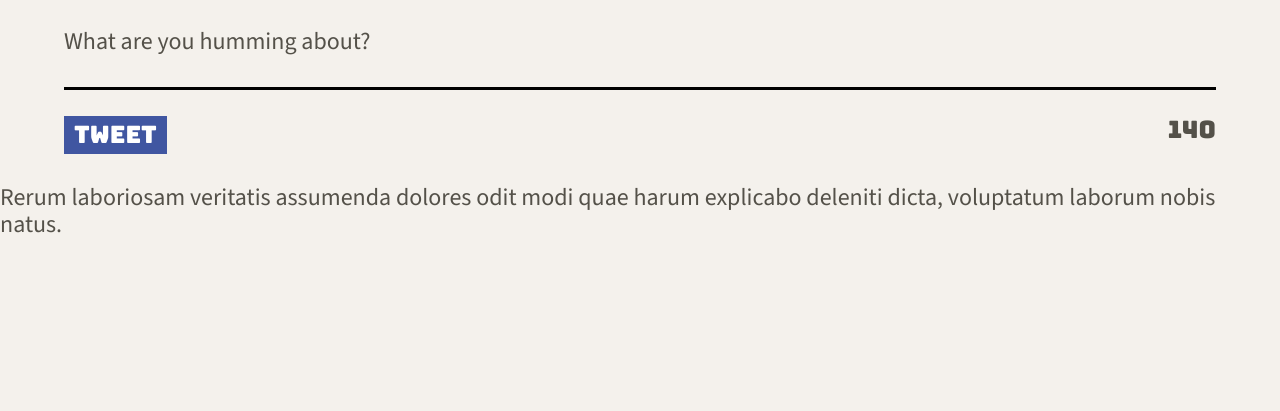
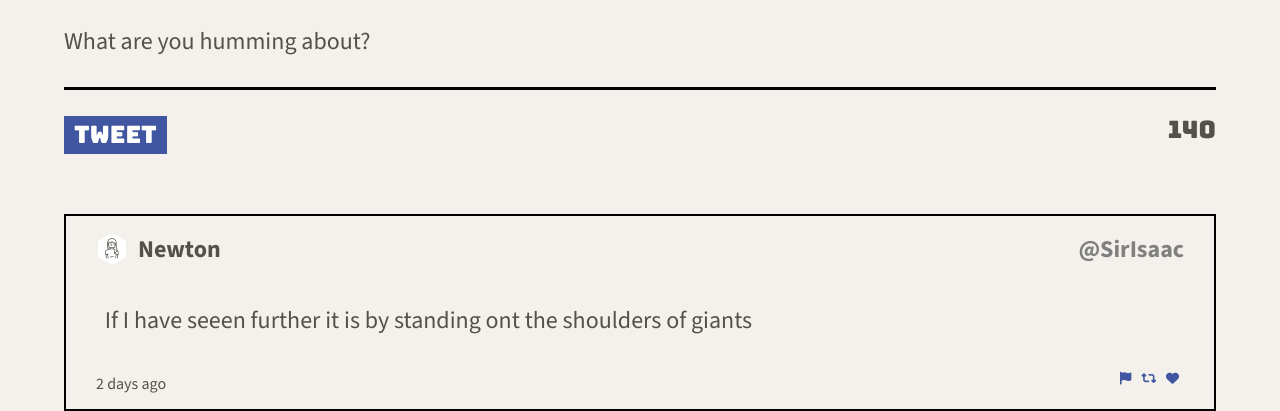
Before and after one commit to shanelbb/tweeter, a website: page public/index.html in a window 1280 px wide. Shown: the part 522-933 px from the top of the page. Before the commit the page ends 800 px from the top, so only its background shows below. Drawn offline with nearby package versions, Linux system fonts and the light colour scheme.

Commit message:
Add tweet article and style it in tweet.css

```diff
--- a/public/index.html
+++ b/public/index.html
@@ -17,6 +17,7 @@
     <link rel="stylesheet" href="./styles/nav.css" />
     <link rel="stylesheet" href="./styles/header.css" />
     <link rel="stylesheet" href="./styles/new-tweet.css" />
+    <link rel="stylesheet" href="./styles/tweet.css" />
 
     <!-- External JS -->
     <script src="https://ajax.googleapis.com/ajax/libs/jquery/3.4.1/jquery.min.js"></script>
@@ -57,8 +58,25 @@
           </div>
         </form>
       </section>
+      <article class="tweet-container">
+        <div class="tweet-profile">
+          <div class="tweet-profile-data">
+            <img src="./images/profile-hex.png" />
+            <h2>Newton</h2>
+          </div>
+          <h2 class="user-handle">@SirIsaac</h2>
+        </div>
+        <p class="tweet-text-area" name="tweets" id="tweets">If I have seeen further it is by standing ont the shoulders of giants</p>
+        <div class="tweet-footer">
+          <p>2 days ago</p>
+          <ul>
+            <li><i class="fa-solid fa-flag"></i></li>
+            <li><i class="fa-solid fa-retweet"></i></li>
+            <li><i class="fa-solid fa-heart"></i></li>
+          </ul>
+        </div>
+      </article>
     </main>
-    Rerum laboriosam veritatis assumenda dolores odit modi quae harum explicabo deleniti dicta, voluptatum laborum nobis natus.
     <!-- Page-specific (main) content here -->
     <main class="container"></main>
   </body>
--- /dev/null
+++ b/public/styles/tweet.css
@@ -0,0 +1,74 @@
+.tweet-container {
+  border: 2px solid black;
+  background-color: #f4f1ec;
+  margin: 30px 0;
+}
+
+.tweet-container:hover {
+  box-shadow: 5px 5px 5px rgba(100, 100, 100, 0.2);
+}
+
+.tweet-profile {
+  background-color: inherit;
+  display: flex;
+  justify-content: space-between;
+  align-items: center;
+  padding: 0 30px;
+  font-size: medium;
+  width: 100%;
+}
+
+.tweet-profile-data {
+  display: flex;
+  align-items: center;
+}
+
+.tweet-profile-data img {
+  width: 32px;
+  height: 32px;
+  margin-right: 10px;
+}
+
+.user-handle {
+  color: gray;
+}
+
+.tweet-container {
+  display: flex;
+  align-items: center;
+  flex-direction: column;
+  margin-bottom: 0;
+}
+.tweet-text-area {
+  width: 95%;
+  text-align: left;
+  padding-left: 10px;
+}
+
+.tweet-footer {
+  display: flex;
+  justify-content: space-between;
+  padding: 0 30px;
+  font-size: small;
+  width: 100%;
+}
+
+.tweet-footer p {
+  font-size: 16px;
+}
+
+.tweet-footer ul {
+  list-style: none;
+  display: flex;
+}
+
+.tweet-footer ul li {
+  padding: 0 5px;
+  margin: 0;
+  color: #4056a1;
+  cursor: pointer;
+}
+
+.tweet-footer ul li:hover {
+  color: gold;
+}
--- a/server/data-files/initial-tweets.json
+++ b/server/data-files/initial-tweets.json
@@ -8,7 +8,7 @@
     "content": {
       "text": "If I have seen further it is by standing on the shoulders of giants"
     },
-    "created_at": 1713048410098
+    "created_at": 1713270728572
   },
   {
     "user": {
@@ -19,6 +19,6 @@
     "content": {
       "text": "Je pense , donc je suis"
     },
-    "created_at": 1713134810098
+    "created_at": 1713357128572
   }
 ]
```
